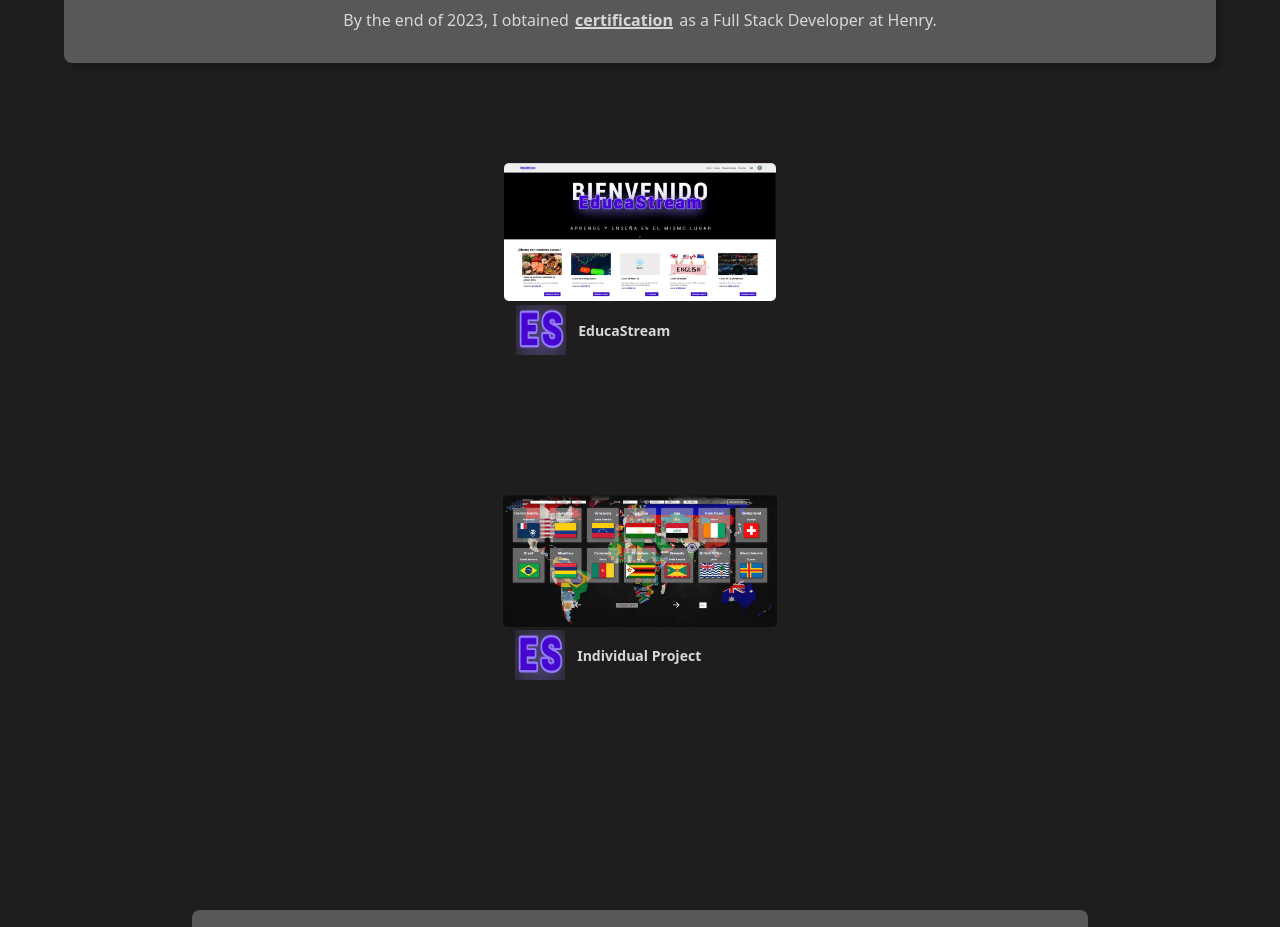
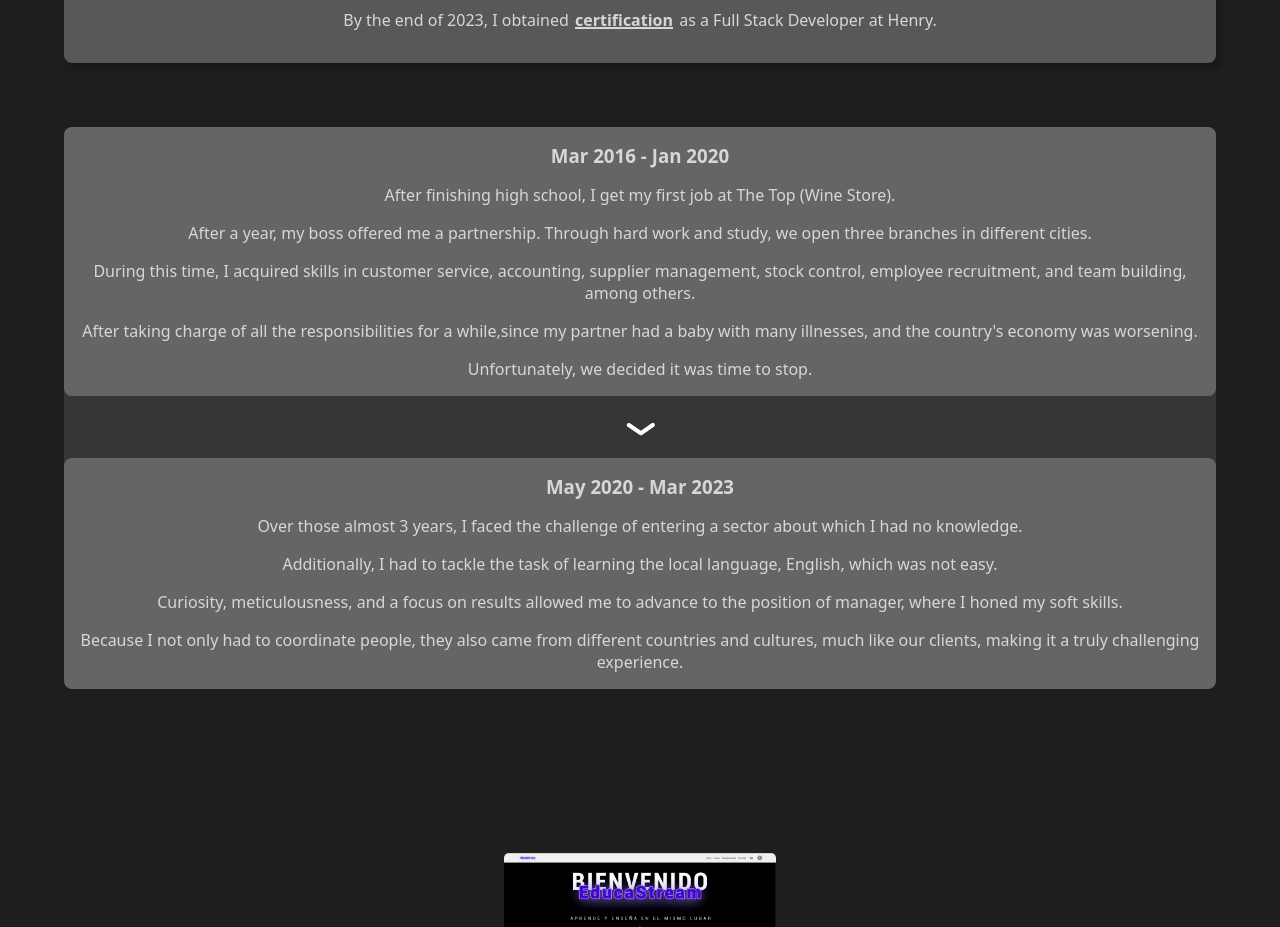
Before and after one commit to FacundoLizardo/Portfolio, a React (Vite) app: page / in a window 1280 px wide. Shown: the part 1280-2207 px from the top of the page. Built offline with nearby package versions, Linux system fonts and the light colour scheme.

Commit message:
trackRecord listo

```diff
--- a/src/Components/NavBar/NavBar.jsx
+++ b/src/Components/NavBar/NavBar.jsx
@@ -66,6 +66,11 @@ export const NavBar = () => {
 								</a>
 							</li>
 							<li>
+								<a href="#trackRecord" onClick={() => closeModal()}>
+									TRACK RECORD
+								</a>
+							</li>
+							<li>
 								<a href="#projects" onClick={() => closeModal()}>
 									PROJECTS
 								</a>
--- /dev/null
+++ b/src/Components/TrackRedord/TrackRecord.jsx
@@ -0,0 +1,65 @@
+import React from "react";
+import styles from "./TrackRecord.module.css";
+export const TrackRecord = () => {
+	return (
+		<section id="trackRecord" className={styles.trackRecordContainer}>
+			<div className={styles.theTop}>
+				<h3>Mar 2016 - Jan 2020</h3>
+				<p>
+					After finishing high school, I get my first job at The Top (Wine
+					Store).
+				</p>
+				<p>
+					After a year, my boss offered me a partnership. Through hard work and
+					study, we open three branches in different cities.
+				</p>
+				<p>
+					During this time, I acquired skills in customer service, accounting,
+					supplier management, stock control, employee recruitment, and team
+					building, among others.
+				</p>
+				<p>
+					After taking charge of all the responsibilities for a while,since my
+					partner had a baby with many illnesses, and the country's economy was
+					worsening.
+				</p>
+				<p> Unfortunately, we decided it was time to stop.</p>
+			</div>
+			<div className={styles.arrow}>
+				<svg
+					xmlns="http://www.w3.org/2000/svg"
+					width="128"
+					height="128"
+					viewBox="0 0 17 17"
+				>
+					<path
+						fill="#ffffff"
+						fill-rule="evenodd"
+						d="M2.16 6.246c.225 0 .45.062.65.196l6.229 4.156l6.037-4.197a1.175 1.175 0 0 1 1.304 1.958l-6.688 4.63a1.174 1.174 0 0 1-1.304.002l-6.88-4.589a1.178 1.178 0 0 1 .652-2.156"
+					/>
+				</svg>
+			</div>
+			<div className={styles.construction}>
+				<h3>May 2020 - Mar 2023</h3>
+				<p>
+					Over those almost 3 years, I faced the challenge of entering a sector
+					about which I had no knowledge.
+				</p>
+				<p>
+					Additionally, I had to tackle the task of learning the local language,
+					English, which was not easy.
+				</p>
+
+				<p>
+					Curiosity, meticulousness, and a focus on results allowed me to
+					advance to the position of manager, where I honed my soft skills.
+				</p>
+				<p>
+					Because I not only had to coordinate people, they also came from
+					different countries and cultures, much like our clients, making it a
+					truly challenging experience.
+				</p>
+			</div>
+		</section>
+	);
+};
--- /dev/null
+++ b/src/Components/TrackRedord/TrackRecord.module.css
@@ -0,0 +1,52 @@
+.trackRecordContainer {
+	display: flex;
+	flex-direction: column;
+	align-items: center;
+	justify-content: center;
+	border-radius: var(--radius);
+	width: 90%;
+	height: auto;
+	margin: auto;
+	margin-top: var(--pd-2);
+	margin-bottom: var(--pd-2);
+	gap: 2dvh;
+	background-color: rgb(255, 255, 255, 0.1);
+
+	& h3 {
+		text-align: center;
+	}
+	& .theTop {
+		display: flex;
+		flex-direction: column;
+		background-color: var(--box-color);
+		border-radius: var(--radius);
+		padding: var(--pd-0);
+		align-items: center;
+		justify-content: center;
+		gap: 2dvh;
+		text-align: center;
+	}
+
+	& .arrow {
+		display: flex;
+		align-items: center;
+		justify-content: center;
+		height: 30px;
+		width: 30px;
+		ba & svg {
+			height: auto;
+		}
+	}
+
+	& .construction {
+		display: flex;
+		flex-direction: column;
+		background-color: var(--box-color);
+		border-radius: var(--radius);
+		padding: var(--pd-0);
+		align-items: center;
+		justify-content: center;
+		gap: 2dvh;
+		text-align: center;
+	}
+}
--- a/src/views/home.jsx
+++ b/src/views/home.jsx
@@ -4,12 +4,14 @@ import { NameAndLinks } from "../Components/Name and Links/NameAndLinks";
 import { AboutMe } from "../Components/AboutMe/AboutMe";
 import { Projects } from "../Components/Projects/Projects";
 import { Technologies } from "../Components/Technologies/Technologies";
+import { TrackRecord } from "../Components/TrackRedord/TrackRecord";
 const Home = () => {
 	return (
 		<div className={styles.mainContainer}>
 			<NavBar />
 			<NameAndLinks />
 			<AboutMe />
+			<TrackRecord />
 			<Projects />
 			<Technologies />
 		</div>
--- a/src/views/home.module.css
+++ b/src/views/home.module.css
@@ -1,29 +1,7 @@
 .mainContainer {
-	position: relative;
 	display: flex;
 	flex-direction: column;
 	padding: 0px;
 	width: 100%;
+	height: auto;
 }
-
-/*@media (max-width: 768px) {
-	.mainContainer {
-		flex-direction: colum;
-	}
-
-	.lSide {
-		width: 30%;
-		padding: 0px;
-	}
-	.rSide {
-		width: 100%;
-		overflow-y: auto;
-	}
-
-	.list {
-		margin: 0px;
-		font-size: 1em;
-	}
-
-	}
-}*/
```
Also changed, not shown: src/Components/Banners/TrackRedordBanner/TrackRecordBanner.jsx (added, +42 -0 lines), src/Components/Banners/TrackRedordBanner/TrackRecordBanner.module.css (added, +14 -0 lines), src/Components/Record/Record.jsx (deleted, +0 -9 lines), src/Components/Record/Record.module.css (deleted).
